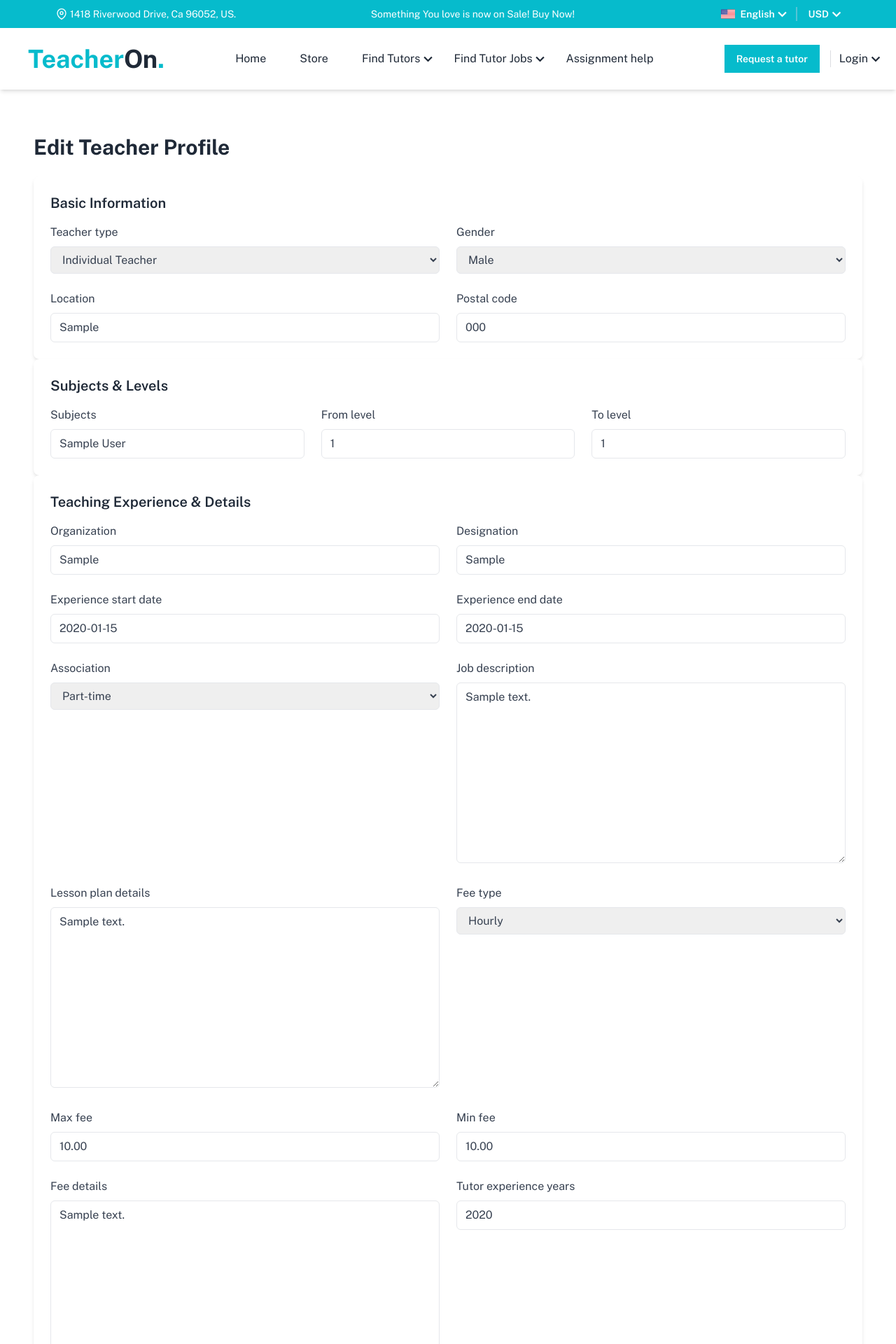
After one commit to mozsocia/django-teacheron, a Django app: page /teacher/teacher/1/edit/ in a window 1280 px wide. The commit adds this page. Shown: the top 1920 px of the page at 70% size. Run offline with Django 4.2, Linux system fonts and the light colour scheme; tables that the repository leaves empty hold one stand-in row (values such as "Sample post").

Commit message:
profile Edit

```diff
--- a/apps/teacher/forms.py
+++ b/apps/teacher/forms.py
@@ -14,3 +14,9 @@ class TeacherProfileForm(FormFieldClassMixin,forms.ModelForm):
         self.fields['has_digital_pen'].widget = forms.RadioSelect(choices=[(True, 'Yes'), (False, 'No')])
         self.fields['helps_with_homework'].widget = forms.RadioSelect(choices=[(True, 'Yes'), (False, 'No')])
         self.fields['is_full_time_teacher'].widget = forms.RadioSelect(choices=[(True, 'Yes'), (False, 'No')])
+
+
+class TeacherForm(forms.ModelForm):
+    class Meta:
+        model = Teacher
+        exclude = ['user', 'is_profile_completed', 'is_active', 'is_verified', 'created_at', 'updated_at']
--- a/apps/teacher/models.py
+++ b/apps/teacher/models.py
@@ -106,7 +106,7 @@ class Teacher(models.Model):
         ('drivinglicense', 'Driving License'),
     ]
     document_type = models.CharField(max_length=20, choices=DOC_TYPE_CHOICES)
-    document_file = models.FileField(upload_to='teacher_ids/')
+    document_file = models.FileField(upload_to='teacher_ids/' , blank=True, null=True)
 
 
 
--- a/apps/teacher/urls.py
+++ b/apps/teacher/urls.py
@@ -5,6 +5,8 @@ from .views import *
 urlpatterns = [
     path('register/', create_teacher_profile, name='register'),
     path('teacher/<int:teacher_id>/', teacher_detail, name='teacher_detail'),
+    path('teacher/profile/', teacher_profile, name='teacher_profile'),
+    path('teacher/<int:teacher_id>/edit/', edit_teacher_profile, name='edit_teacher_profile'),
 
 
     path('applications/create/<int:job_id>/', create_application, name='create_application'),
--- a/apps/teacher/views.py
+++ b/apps/teacher/views.py
@@ -2,6 +2,7 @@ from django.shortcuts import render, redirect, get_object_or_404
 from django.contrib.auth.decorators import login_required
 from .forms import *
 from .models import *
+from django.contrib import messages
 
 # @login_required
 def create_teacher_profile(request):
@@ -18,15 +19,36 @@ def create_teacher_profile(request):
     return render(request, 'site/page/register_form.html', {'form': form})
 
 
-
+def teacher_profile(request):
+    teacher = get_object_or_404(Teacher, id=request.user.teacher.id)
+    return render(request, 'site/page/teachers/profile.html', {'teacher': teacher})
 def teacher_detail(request, teacher_id):
     teacher = get_object_or_404(Teacher, id=teacher_id)
     return render(request, 'site/page/teachers/detail.html', {'teacher': teacher})
 
-from django.shortcuts import render, get_object_or_404, redirect
-from django.contrib.auth.decorators import login_required
-from .models import Application, JobRequirement
-from django.contrib import messages
+
+
+
+def edit_teacher_profile(request, teacher_id):
+    teacher = get_object_or_404(Teacher, id=teacher_id)
+
+    if request.method == 'POST':
+        form = TeacherForm(request.POST, request.FILES, instance=teacher)
+        if form.is_valid():
+            form.save()
+            return redirect('teacher_profile')  # Redirect to teacher's profile page
+    else:
+        form = TeacherForm(instance=teacher)
+
+    return render(request, 'site/page/teachers/edit_profile.html', {'form': form, 'teacher': teacher})
+
+
+
+
+
+
+
+
 def has_applied(teacher, job):
     return Application.objects.filter(teacher=teacher, job=job).exists()
 
--- a/requirement.txt
+++ b/requirement.txt
@@ -6,3 +6,4 @@ sqlparse==0.4.4
 typing_extensions==4.10.0
 tzdata==2024.1
 pillow==10.3.0
+django-widget-tweaks==1.5.0
--- a/templates/site/layouts/includes/header.html
+++ b/templates/site/layouts/includes/header.html
@@ -174,6 +174,7 @@
               {% if user.is_authenticated %}
                 {% if user.teacher %}
                 <li class="hover-underline-animation"><a href="{% url 'application_list' %}">My Applications</a></li>
+                <li class="hover-underline-animation"><a href="{% url 'teacher_profile'%}">Profile</a></li>
                 {% endif %}
                 {% if user.student %}
                 <li class="hover-underline-animation"><a href="{% url 'list_job_requirements' %}">Job Requirements</a></li>
--- a/templates/site/page/blank_page.html
+++ b/templates/site/page/blank_page.html
@@ -3,7 +3,7 @@
 {% block title %}Home Page{% endblock %}
 
 {% block content %}
-<div class="container p-8">
+<div class="container  seciton-form p-8">
 
 
 
--- /dev/null
+++ b/templates/site/page/teachers/edit_profile.html
@@ -0,0 +1,113 @@
+{% extends 'site/layouts/base.html' %}
+{% load form_tags %}
+{% block title %}Edit Profile{% endblock %}
+
+{% block content %}
+<div class="container seciton-form p-8">
+
+  <div class="container mx-auto px-4 py-8">
+    <h1 class="text-3xl font-bold mb-6">Edit Teacher Profile</h1>
+
+    <form method="post" enctype="multipart/form-data" class="space-y-6">
+      {% csrf_token %}
+
+      <div class="bg-white shadow-md rounded-lg p-6">
+        <h2 class="text-xl font-semibold mb-4">Basic Information</h2>
+        <div class="grid grid-cols-1 md:grid-cols-2 gap-6">
+          {% for field in form %}
+            {% if field.name in 'teacher_type,gender,location,postal_code' %}
+              <div>
+                <label class="block text-gray-700 mb-2">{{ field.label }}</label>
+                {{ field|add_class:"w-full px-3 py-2 border rounded-md text-gray-700 focus:outline-none focus:ring-2 focus:ring-blue-500" }}
+                {% if field.errors %}<p class="text-red-500 text-sm mt-1">{{ field.errors.0 }}</p>{% endif %}
+              </div>
+            {% endif %}
+          {% endfor %}
+        </div>
+      </div>
+
+      <div class="bg-white shadow-md rounded-lg p-6">
+        <h2 class="text-xl font-semibold mb-4">Subjects & Levels</h2>
+        <div class="grid grid-cols-1 md:grid-cols-3 gap-6">
+          {% for field in form %}
+            {% if field.name in 'subjects,from_level,to_level' %}
+              <div>
+                <label class="block text-gray-700 mb-2">{{ field.label }}</label>
+                {{ field|add_class:"w-full px-3 py-2 border rounded-md text-gray-700 focus:outline-none focus:ring-2 focus:ring-blue-500" }}
+                {% if field.errors %}<p class="text-red-500 text-sm mt-1">{{ field.errors.0 }}</p>{% endif %}
+              </div>
+            {% endif %}
+          {% endfor %}
+        </div>
+      </div>
+
+      <div class="bg-white shadow-md rounded-lg p-6">
+        <h2 class="text-xl font-semibold mb-4">Teaching Experience & Details</h2>
+        <div class="grid grid-cols-1 md:grid-cols-2 gap-6">
+          {% for field in form %}
+            {% if field.name in 'organization,designation,experience_start_date,experience_end_date,association,job_description,lesson_plan_details,fee_type,max_fee,min_fee,fee_details,tutor_experience_years,industry_experience_years,online_teaching_experience_years' %}
+              <div>
+                <label class="block text-gray-700 mb-2">{{ field.label }}</label>
+                {{ field|add_class:"w-full px-3 py-2 border rounded-md text-gray-700 focus:outline-none focus:ring-2 focus:ring-blue-500" }}
+                {% if field.errors %}<p class="text-red-500 text-sm mt-1">{{ field.errors.0 }}</p>{% endif %}
+              </div>
+            {% endif %}
+          {% endfor %}
+        </div>
+        <div class="mt-6 grid grid-cols-1 md:grid-cols-2 lg:grid-cols-3 gap-4">
+          {% for field in form %}
+            {% if field.name in 'willing_to_travel,available_for_online_teaching,has_digital_pen,helps_with_homework,is_full_time_teacher,interested_opportunities' %}
+              <div>
+                <label class="inline-flex items-center">
+                  {{ field|add_class:"form-checkbox text-blue-500 rounded" }}
+                  <span class="ml-2 text-gray-700">{{ field.label }}</span>
+                </label>
+              </div>
+            {% endif %}
+          {% endfor %}
+        </div>
+      </div>
+
+      <div class="bg-white shadow-md rounded-lg p-6">
+        <h2 class="text-xl font-semibold mb-4">Education</h2>
+        <div class="grid grid-cols-1 md:grid-cols-2 gap-6">
+          {% for field in form %}
+            {% if field.name in 'institute,degree_type,degree_name,education_start_date,education_end_date,education_association,specialities,score' %}
+              <div>
+                <label class="block text-gray-700 mb-2">{{ field.label }}</label>
+                {{ field|add_class:"w-full px-3 py-2 border rounded-md text-gray-700 focus:outline-none focus:ring-2 focus:ring-blue-500" }}
+                {% if field.errors %}<p class="text-red-500 text-sm mt-1">{{ field.errors.0 }}</p>{% endif %}
+              </div>
+            {% endif %}
+          {% endfor %}
+        </div>
+      </div>
+
+      <div class="bg-white shadow-md rounded-lg p-6">
+        <h2 class="text-xl font-semibold mb-4">Profile & Identification</h2>
+        {% for field in form %}
+          {% if field.name in 'profile_description,document_type,document_file' %}
+            <div class="mb-6">
+              <label class="block text-gray-700 mb-2">{{ field.label }}</label>
+              {% if field.name == 'profile_description' %}
+                {{ field|add_class:"w-full px-3 py-2 border rounded-md text-gray-700 focus:outline-none focus:ring-2 focus:ring-blue-500 h-32" }}
+              {% else %}
+                {{ field|add_class:"w-full px-3 py-2 border rounded-md text-gray-700 focus:outline-none focus:ring-2 focus:ring-blue-500" }}
+              {% endif %}
+              {% if field.errors %}<p class="text-red-500 text-sm mt-1">{{ field.errors.0 }}</p>{% endif %}
+            </div>
+          {% endif %}
+        {% endfor %}
+      </div>
+
+      <div class="flex justify-start mt-4">
+        <button type="submit" class="bg-blue-500 hover:bg-blue-700 text-white font-bold py-2 px-4 rounded">
+          Save Changes
+        </button>
+      </div>
+    </form>
+  </div>
+
+</div>
+
+{% endblock %}
```
Also changed, not shown: templates/site/page/teachers/profile.html (added, +72 -0 lines).
